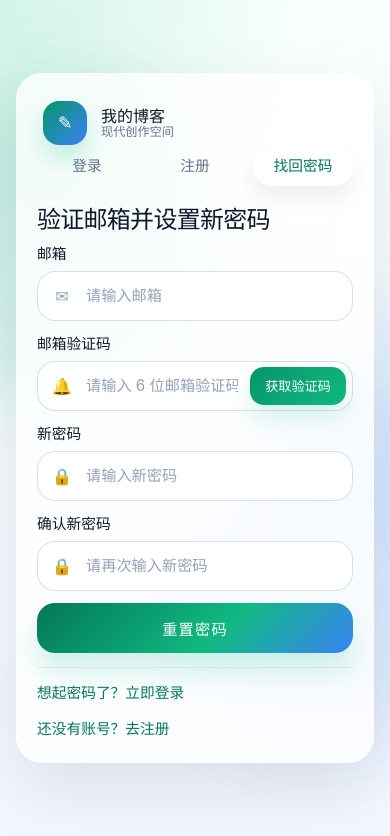
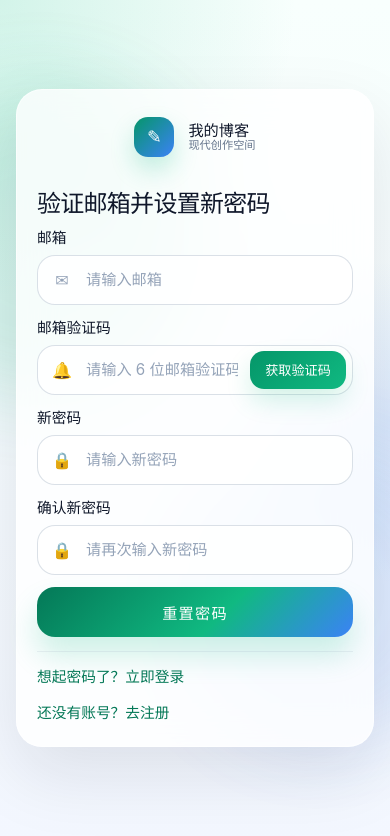
Before and after one commit to saber9050/blogProject, a Vue app in the folder vue/: page /forgot-password in a window 390 px wide. Shown: the top 836 px of the page. Built offline with nearby package versions, Linux system fonts and the light colour scheme.

Commit message:
修改页面

```diff
--- a/vue/src/components/AuthShell.vue
+++ b/vue/src/components/AuthShell.vue
@@ -6,6 +6,7 @@
     <main class="auth-stage">
       <section class="auth-shell auth-shell--single">
         <section class="auth-panel">
+          <!-- 品牌标识区域：已移除右侧导航，整体居中 -->
           <div class="auth-inlinebar">
             <button type="button" class="brand-mark" @click="goHome">
               <span class="brand-mark__icon">&#9998;</span>
@@ -14,23 +15,12 @@
                 <small>{{ brandTagline }}</small>
               </span>
             </button>
+          </div>
 
-            <nav class="auth-topnav" aria-label="认证页面导航">
-              <RouterLink
-                v-for="item in navItems"
-                :key="item.to"
-                :to="item.to"
-                class="auth-topnav__link"
-                :class="{ 'is-active': route.path === item.to }"
-              >
-                {{ item.label }}
-              </RouterLink>
-            </nav>
-          </div>
+          <!-- 标题保持左对齐（不移动） -->
           <h2 class="auth-panel__title">{{ panelTitle }}</h2>
 
           <slot />
-
           <div class="auth-panel__footer">
             <slot name="footer" />
           </div>
@@ -41,8 +31,7 @@
 </template>
 
 <script setup lang="ts">
-import { computed } from 'vue'
-import { RouterLink, useRoute, useRouter } from 'vue-router'
+import { useRouter } from 'vue-router'
 
 interface Props {
   panelTitle: string
@@ -55,21 +44,14 @@ withDefaults(defineProps<Props>(), {
   brandTagline: '现代创作空间'
 })
 
-const route = useRoute()
 const router = useRouter()
-
-const navItems = computed(() => [
-  { to: '/login', label: '登录' },
-  { to: '/register', label: '注册' },
-  { to: '/forgot-password', label: '找回密码' }
-])
-
 const goHome = () => {
   router.push('/login')
 }
 </script>
 
 <style scoped>
+/* ========== 光晕效果 ========== */
 .auth-page {
   position: relative;
   min-height: 100vh;
@@ -103,25 +85,13 @@ const goHome = () => {
   background: rgba(59, 130, 246, 0.18);
 }
 
-.auth-topbar {
-  position: relative;
-  z-index: 1;
-  padding: 16px 16px 0;
-}
-
-.auth-topbar__inner {
-  max-width: 1180px;
-  margin: 0 auto;
-  padding: 10px 14px;
-  border: 1px solid rgba(255, 255, 255, 0.55);
-  border-radius: 24px;
-  background: rgba(255, 255, 255, 0.66);
-  backdrop-filter: blur(18px);
-  box-shadow: 0 24px 48px rgba(15, 23, 42, 0.08);
+/* ========== 品牌标识 - 居中 ========== */
+.auth-inlinebar {
   display: flex;
+  justify-content: center;
   align-items: center;
-  justify-content: space-between;
-  gap: 16px;
+  width: 100%;
+  margin-bottom: 8px;
 }
 
 .brand-mark {
@@ -131,7 +101,12 @@ const goHome = () => {
   border: none;
   background: transparent;
   cursor: pointer;
-  color: var(--text-strong);
+  color: var(--text-strong, #1e293b);
+  transition: transform 0.2s ease;
+}
+
+.brand-mark:hover {
+  transform: translateY(-1px);
 }
 
 .brand-mark__icon {
@@ -141,7 +116,7 @@ const goHome = () => {
   display: inline-flex;
   align-items: center;
   justify-content: center;
-  background: linear-gradient(135deg, var(--primary-600), var(--accent-500));
+  background: linear-gradient(135deg, #059669, #3b82f6);
   color: #fff;
   box-shadow: 0 12px 24px rgba(16, 185, 129, 0.24);
   font-size: 1.1rem;
@@ -161,45 +136,10 @@ const goHome = () => {
 
 .brand-mark__text small {
   font-size: 0.76rem;
-  color: var(--text-muted);
+  color: var(--text-muted, #64748b);
 }
 
-.auth-topnav {
-  display: inline-flex;
-  align-items: center;
-  gap: 8px;
-  flex-wrap: wrap;
-}
-
-.auth-topnav__link {
-  min-height: 40px;
-  padding: 0 16px;
-  border-radius: 999px;
-  display: inline-flex;
-  align-items: center;
-  justify-content: center;
-  color: var(--text-muted);
-  font-size: 0.92rem;
-  font-weight: 600;
-  transition:
-    background-color var(--transition-base),
-    color var(--transition-base),
-    transform var(--transition-base),
-    box-shadow var(--transition-base);
-}
-
-.auth-topnav__link:hover {
-  color: var(--primary-700);
-  background: rgba(255, 255, 255, 0.8);
-  transform: translateY(-1px);
-}
-
-.auth-topnav__link.is-active {
-  color: var(--primary-700);
-  background: rgba(255, 255, 255, 0.92);
-  box-shadow: 0 12px 24px rgba(15, 23, 42, 0.08);
-}
-
+/* ========== 认证卡片主体 ========== */
 .auth-stage {
   position: relative;
   z-index: 1;
@@ -223,116 +163,11 @@ const goHome = () => {
   margin: 0 auto;
 }
 
-.auth-hero,
 .auth-panel {
   border: 1px solid rgba(255, 255, 255, 0.55);
   border-radius: 28px;
   box-shadow: 0 28px 70px rgba(15, 23, 42, 0.1);
   backdrop-filter: blur(18px);
-}
-
-.auth-hero {
-  position: relative;
-  overflow: hidden;
-  padding: 30px;
-  background:
-    radial-gradient(circle at top left, rgba(255, 255, 255, 0.26), transparent 42%),
-    linear-gradient(160deg, #0f766e 0%, #059669 48%, #34d399 100%);
-  color: #fff;
-  display: flex;
-  flex-direction: column;
-  justify-content: center;
-  min-height: 520px;
-}
-
-.auth-hero::after {
-  content: '';
-  position: absolute;
-  inset: auto -90px -100px auto;
-  width: 260px;
-  height: 260px;
-  border-radius: 50%;
-  background: rgba(255, 255, 255, 0.12);
-}
-
-.auth-hero__eyebrow,
-.auth-panel__eyebrow {
-  display: inline-flex;
-  align-items: center;
-  width: fit-content;
-  min-height: 34px;
-  padding: 0 14px;
-  border-radius: 999px;
-  font-size: 0.78rem;
-  font-weight: 700;
-  letter-spacing: 0.08em;
-}
-
-.auth-hero__eyebrow {
-  color: rgba(255, 255, 255, 0.96);
-  background: rgba(255, 255, 255, 0.14);
-  margin-bottom: 12px;
-}
-
-.auth-hero__title {
-  max-width: 12ch;
-  font-size: clamp(1.9rem, 4vw, 2.9rem);
-  line-height: 1.08;
-  font-weight: 800;
-  letter-spacing: -0.03em;
-  margin-bottom: 12px;
-}
-
-.auth-hero__description {
-  max-width: 38rem;
-  font-size: 0.94rem;
-  line-height: 1.65;
-  color: rgba(255, 255, 255, 0.84);
-  margin-bottom: 20px;
-}
-
-.auth-hero__list {
-  display: grid;
-  gap: 10px;
-}
-
-.auth-hero__item {
-  position: relative;
-  z-index: 1;
-  display: grid;
-  grid-template-columns: 44px 1fr;
-  gap: 12px;
-  align-items: flex-start;
-  padding: 14px;
-  border-radius: 20px;
-  background: rgba(255, 255, 255, 0.12);
-  border: 1px solid rgba(255, 255, 255, 0.18);
-}
-
-.auth-hero__item-icon {
-  width: 44px;
-  height: 44px;
-  border-radius: 14px;
-  display: inline-flex;
-  align-items: center;
-  justify-content: center;
-  background: rgba(255, 255, 255, 0.16);
-  font-size: 1rem;
-}
-
-.auth-hero__item h3 {
-  font-size: 0.95rem;
-  font-weight: 700;
-  margin-bottom: 4px;
-}
-
-.auth-hero__item p {
-  color: rgba(255, 255, 255, 0.76);
-  font-size: 0.84rem;
-  line-height: 1.45;
-}
-
-.auth-panel {
   padding: 24px 24px 18px;
   background: rgba(255, 255, 255, 0.8);
   display: flex;
@@ -340,147 +175,62 @@ const goHome = () => {
   justify-content: center;
 }
 
-.auth-panel__eyebrow {
-  color: var(--primary-700);
-  background: var(--primary-soft);
-  margin-bottom: 12px;
-}
-
+/* 标题保持左对齐（不移动） */
 .auth-panel__title {
   font-size: clamp(1.5rem, 2.8vw, 2rem);
   line-height: 1.2;
   letter-spacing: -0.03em;
-  color: var(--text-strong);
+  color: var(--text-strong, #0f172a);
   margin-bottom: 8px;
-}
-
-.auth-panel__description {
-  color: var(--text-secondary);
-  line-height: 1.55;
-  margin-bottom: 16px;
+  text-align: left;   /* 关键：左对齐，不居中 */
 }
 
 .auth-panel__footer {
   margin-top: 14px;
 }
 
-.auth-footer {
-  position: relative;
-  z-index: 1;
-  padding: 0 16px 12px;
-  text-align: center;
-}
-
-.auth-footer p {
-  color: var(--text-muted);
-  font-size: 0.88rem;
-}
-
-@media (max-width: 1024px) {
-  .auth-shell {
-    grid-template-columns: 1fr;
+/* ========== 响应式适配 ========== */
+@media (max-width: 640px) {
+  .auth-stage {
+    padding: 20px 16px 28px;
   }
 
-  .auth-hero {
-    min-height: auto;
-    padding: 24px;
+  .auth-panel {
+    border-radius: 26px;
+    padding: 26px 20px 22px;
   }
 
-  .auth-hero__title {
-    max-width: none;
+  .auth-inlinebar {
+    margin-bottom: 12px;
+  }
+
+  .brand-mark__icon {
+    width: 40px;
+    height: 40px;
+    border-radius: 14px;
+  }
+
+  .brand-mark__text strong {
+    font-size: 0.95rem;
+  }
+
+  .brand-mark__text small {
+    font-size: 0.7rem;
   }
 }
 
 @media (min-width: 1025px) and (max-height: 900px) {
-  .auth-page {
-    overflow: hidden;
-  }
-
-  .auth-topbar {
-    padding-top: 12px;
-  }
-
   .auth-stage {
     padding-top: 12px;
     padding-bottom: 12px;
-  }
-
-  .auth-hero {
-    min-height: 0;
-    padding: 24px;
-  }
-
-  .auth-hero__description {
-    margin-bottom: 14px;
-  }
-
-  .auth-hero__item p {
-    display: none;
   }
 
   .auth-panel {
     padding: 22px 22px 16px;
   }
 
-  .auth-footer {
-    display: none;
-  }
-}
-
-@media (max-width: 640px) {
-  .auth-topbar {
-    padding: 18px 16px 0;
-  }
-
-  .auth-topbar__inner {
-    padding: 14px;
-    border-radius: 22px;
-    flex-direction: column;
-    align-items: flex-start;
-  }
-
-  .auth-topnav {
-    width: 100%;
-  }
-
-  .auth-topnav__link {
-    flex: 1;
-  }
-
-  .auth-stage {
-    padding: 20px 16px 28px;
-  }
-
-  .auth-hero,
-  .auth-panel {
-    border-radius: 26px;
-  }
-
-  .auth-hero,
-  .auth-panel {
-    padding-left: 20px;
-    padding-right: 20px;
-  }
-
-  .auth-hero {
-    padding-top: 28px;
-    padding-bottom: 28px;
-  }
-
-  .auth-panel {
-    padding-top: 26px;
-    padding-bottom: 22px;
-  }
-
-  .auth-hero__item {
-    grid-template-columns: 44px 1fr;
-    padding: 16px;
-  }
-
-  .auth-hero__item-icon {
-    width: 44px;
-    height: 44px;
-    border-radius: 14px;
+  .auth-inlinebar {
+    margin-bottom: 4px;
   }
 }
 </style>
```
Also changed, not shown: 1 other file (tests, documents, lock files or other folders).
